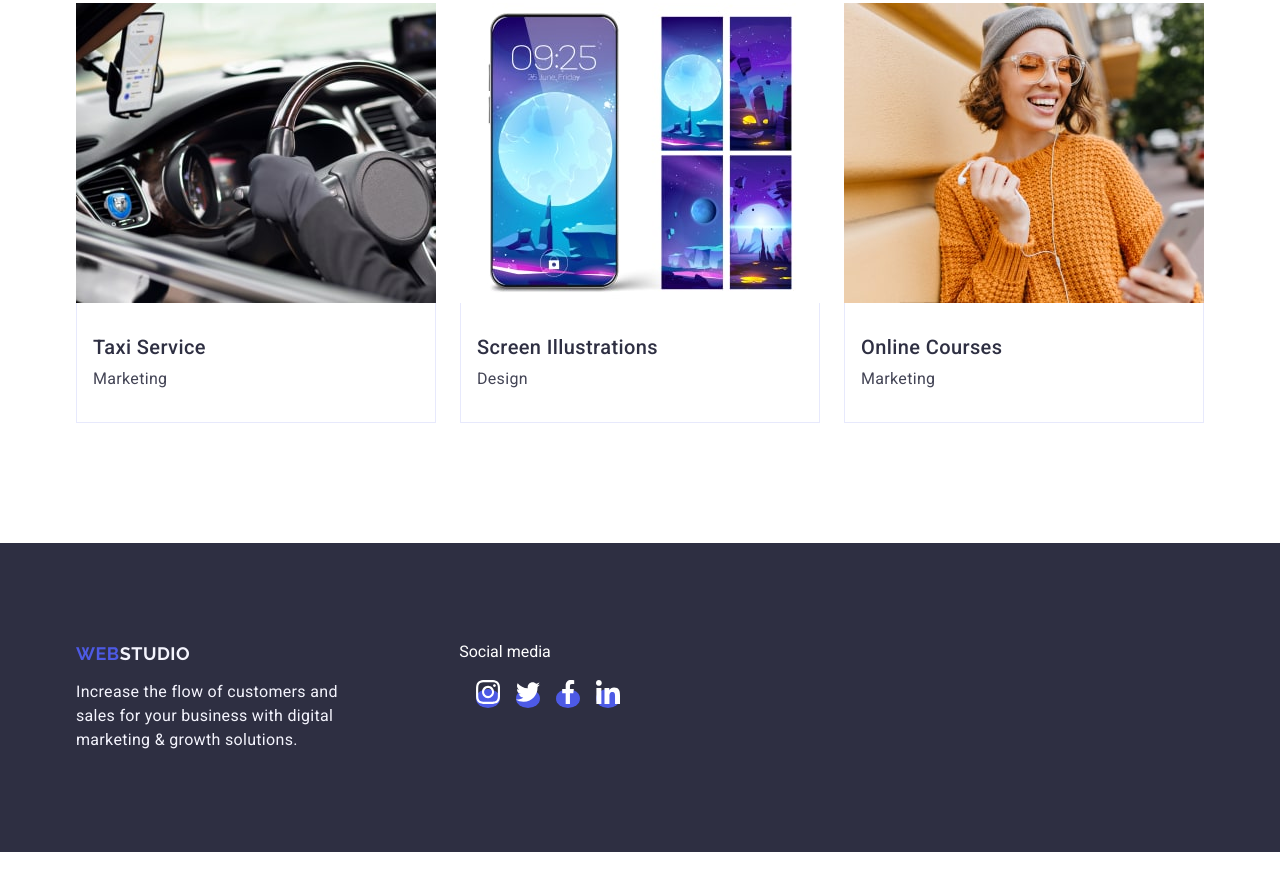
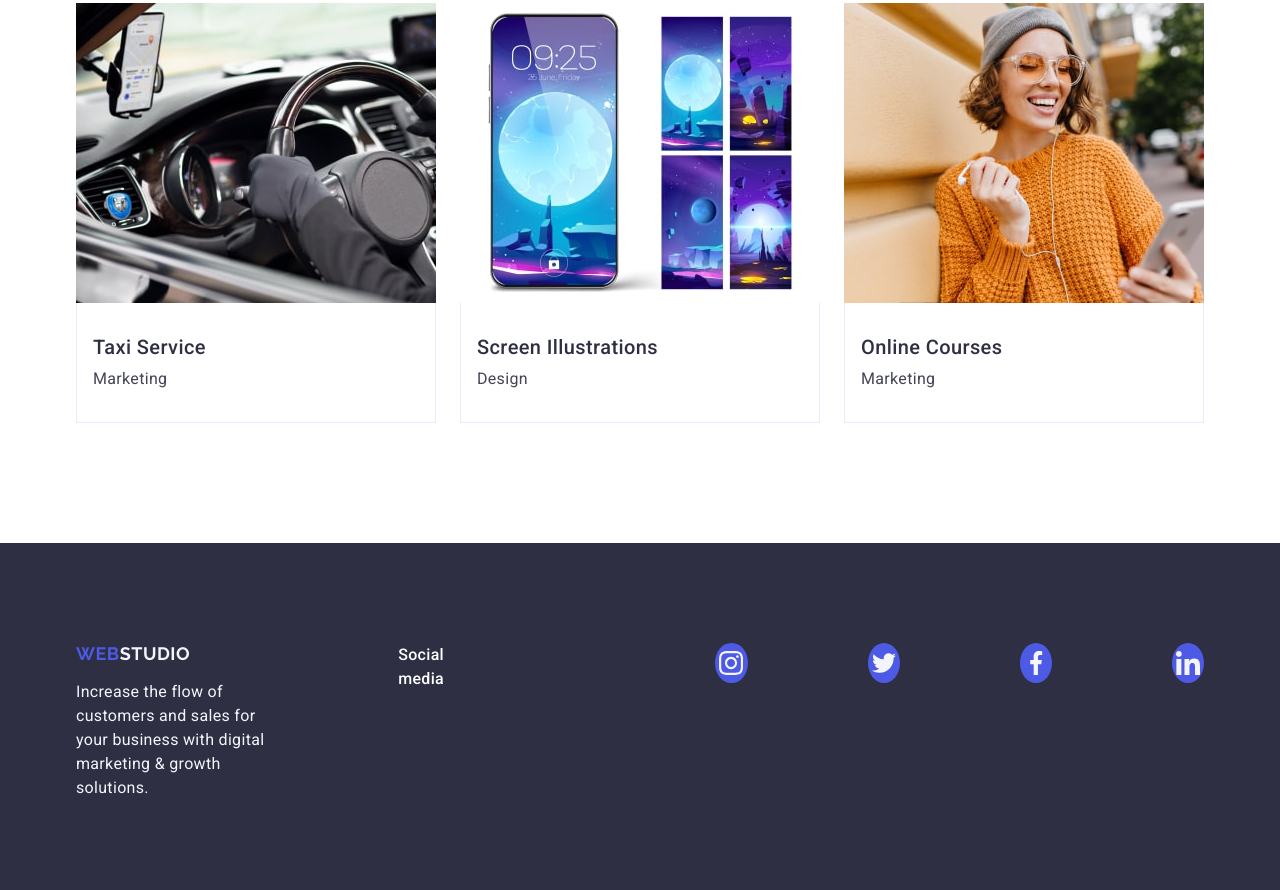
Before and after one commit to andreya-airini/goit-markup-hw-03, a plain HTML site: page index.html in a window 1280 px wide. Shown: the part 2582-3472 px from the top of the page. Before the commit the page ends 3434 px from the top, so only its background shows below. Drawn offline with nearby package versions, Linux system fonts and the light colour scheme.

Commit message:
update footer

```diff
--- a/css/style.css
+++ b/css/style.css
@@ -402,32 +402,45 @@ a {
 
 }
 .footer-container{
-    display: flex;
-    gap: 269px;
-
+    margin-right: 120px;
 }
 .soc-media{
-    color: #fff;
-    margin-right: 269px;
+    color: #FFFFFF;
+    margin-bottom: 16px;
+    font-weight: 500;
+    font-size: 16px;
+    line-height: 1.5;
+    letter-spacing: 0.02em;
+
 }
 
 .footer-icons-list {
     display: flex;
     gap: 16px;
+}
+.footer-icons-item{
+    width: 40px;
+    height: 40px;
+}
+
+.footer-soc-link {
+    width: 100%;
+    height: 100%;
+    border-radius: 50%;
+    background-color: #4d5ae5;
+    display: flex;
     align-items: center;
     justify-content: center;
 }
 
-.footer-soc-link {
-    width: 40px;
-    height: 40px;
-    border-radius: 50%;
-    background-color: #4d5ae5;
-
+.footer-soc-link:hover,
+.footer-soc-link:focus{
+    background-color: #31d0aa;
 }
 
+
 .footer-soc-icons {
-    fill: #fff;
+    fill: #f4f4fd;
 }
 
 .footer-container-list{
@@ -436,11 +449,11 @@ a {
     gap: 120px;
 }
 
-.footer-container-link{
+
+/* HOMEWORK OPTIMIZATION */
+
+
+.social{
     display: flex;
-        align-items: flex-start;
-        justify-content: flex-start;
-        flex-direction: row;
-        gap: 16px;
-
+    align-items: baseline;
 }
--- a/index.html
+++ b/index.html
@@ -271,15 +271,14 @@
         </section>
     </main>
     <footer class="footer">
-        <div class="container">
+        <div class="container social">
             <div class="footer-container">
             <a class="footer-logo" href="./index.html">Web<span class="footer-logo-black">Studio</span></a>
-            <p class="soc-media">Social media</p>
+            <p class="footer-text">Increase the flow of customers and sales for your
+                business with digital marketing & growth solutions.</p>
             </div>
             <div class="footer-container-list">
-                <p class="footer-text">Increase the flow of customers and sales for your
-                business with digital marketing & growth solutions.</p>
-                <div class="footer-container-link">
+                <p class="soc-media">Social media</p>
                 <ul class="footer-icons-list"></ul>
                     <li class="footer-icons-item">
                         <a class="footer-soc-link" href="" target="_blank" rel="noopener noreferrer"><svg class="footer-soc-icons"
@@ -306,7 +305,6 @@
                             </svg></a>
                     </li>
                 </ul>
-                </div>
             </div>
 
         </div>
```
